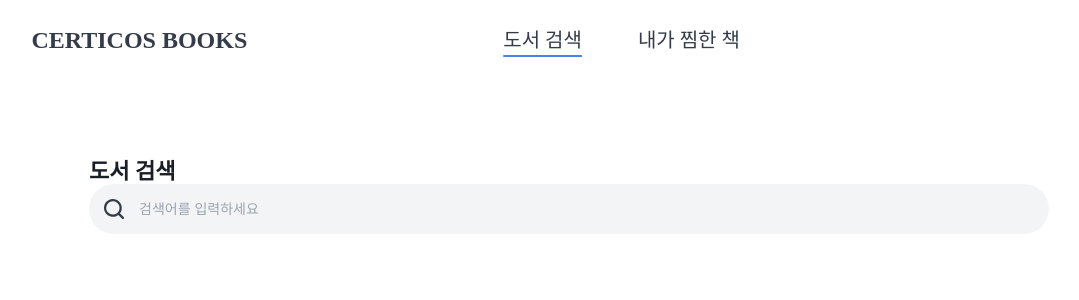
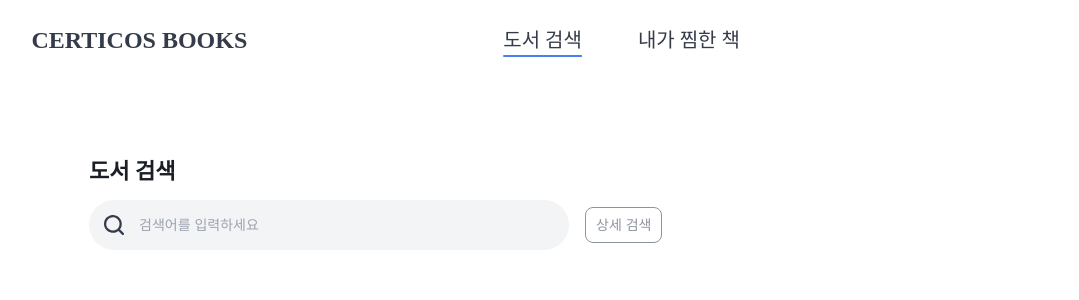
Before and after one commit to jch1223/CDRI, a React (Vite) app: page / in a window 1280 px wide. Shown: the top 300 px of the page, without its empty margins (71-1150 px from the left). Built offline with nearby package versions, Linux system fonts and the light colour scheme.

Commit message:
상세 검색 컴포넌트 생성

```diff
--- /dev/null
+++ b/src/pages/Search/components/DetailSearch/components/TypeSelect.tsx
@@ -0,0 +1,25 @@
+import {
+  Select,
+  SelectContent,
+  SelectGroup,
+  SelectItem,
+  SelectTrigger,
+  SelectValue,
+} from '@/components/ui/Select';
+
+export const TypeSelect = () => {
+  return (
+    <Select defaultValue="title">
+      <SelectTrigger className="w-[100px]">
+        <SelectValue />
+      </SelectTrigger>
+      <SelectContent>
+        <SelectGroup>
+          <SelectItem value="title">제목</SelectItem>
+          <SelectItem value="author">저자</SelectItem>
+          <SelectItem value="publisher">출판사</SelectItem>
+        </SelectGroup>
+      </SelectContent>
+    </Select>
+  );
+};
--- /dev/null
+++ b/src/pages/Search/components/DetailSearch/index.tsx
@@ -0,0 +1,45 @@
+import { CloseIcon } from '@/components/Icons/Close';
+import { Button } from '@/components/ui/Button';
+import { Input } from '@/components/ui/Input';
+import {
+  Popover,
+  PopoverClose,
+  PopoverContent,
+  PopoverTrigger,
+} from '@/components/ui/Popover';
+import { colors } from '@/config/tailwind/colors';
+import { TypeSelect } from '@/pages/Search/components/DetailSearch/components/TypeSelect';
+
+export const DetailSearch = () => {
+  return (
+    <Popover>
+      <PopoverTrigger asChild>
+        <Button variant="outline" size="sm">
+          상세 검색
+        </Button>
+      </PopoverTrigger>
+
+      <PopoverContent
+        className="relative w-[360px] px-6 py-9"
+        side="bottom"
+        sideOffset={16}
+      >
+        <PopoverClose className="absolute right-3 top-3">
+          <CloseIcon width={12} height={12} color={colors.gray} />
+        </PopoverClose>
+
+        <div className="mb-4 flex gap-1">
+          <TypeSelect />
+          <Input
+            className="!text-[14px]"
+            placeholder="검색어를 입력해주세요."
+          />
+        </div>
+
+        <Button className="h-9 w-full" variant="default" size="default">
+          검색하기
+        </Button>
+      </PopoverContent>
+    </Popover>
+  );
+};
--- a/src/pages/Search/SearchInput/index.tsx
+++ b/src/pages/Search/components/SearchInput/index.tsx
@@ -6,10 +6,11 @@ import { AdornmentInput } from '@/components/ui/AdornmentInput';
 import { cn } from '@/lib/utils';
 
 interface SearchInputProps {
+  className?: string;
   onSearch: (query: string) => void;
 }
 
-export const SearchInput = ({ onSearch }: SearchInputProps) => {
+export const SearchInput = ({ className, onSearch }: SearchInputProps) => {
   const [isFocused, setIsFocused] = useState(false);
   const [searchHistory, setSearchHistory] = useState<string[]>([]);
   const [searchQuery, setSearchQuery] = useState('');
@@ -68,7 +69,7 @@ export const SearchInput = ({ onSearch }: SearchInputProps) => {
 
   return (
     <form
-      className="relative"
+      className={cn('relative', className)}
       ref={containerRef}
       onSubmit={(e) => {
         e.preventDefault();
--- a/src/pages/Search/index.tsx
+++ b/src/pages/Search/index.tsx
@@ -1,4 +1,5 @@
-import { SearchInput } from '@/pages/Search/SearchInput';
+import { DetailSearch } from '@/pages/Search/components/DetailSearch';
+import { SearchInput } from '@/pages/Search/components/SearchInput';
 
 export const Search = () => {
   const handleSearch = (query: string) => {
@@ -7,8 +8,12 @@ export const Search = () => {
 
   return (
     <div className="my-20">
-      <h1 className="text-typography-title text-h2-bold">도서 검색</h1>
-      <SearchInput onSearch={handleSearch} />
+      <h1 className="mb-4 text-typography-title text-h2-bold">도서 검색</h1>
+
+      <div className="flex items-center gap-4">
+        <SearchInput className="w-[480px]" onSearch={handleSearch} />
+        <DetailSearch />
+      </div>
     </div>
   );
 };
```
